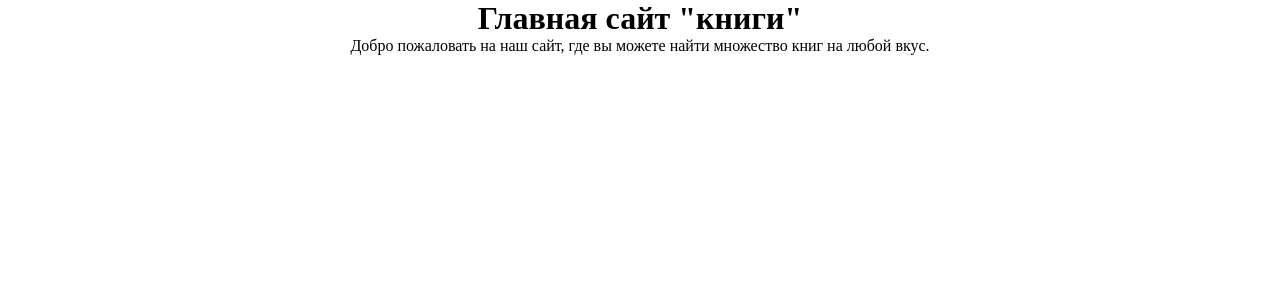
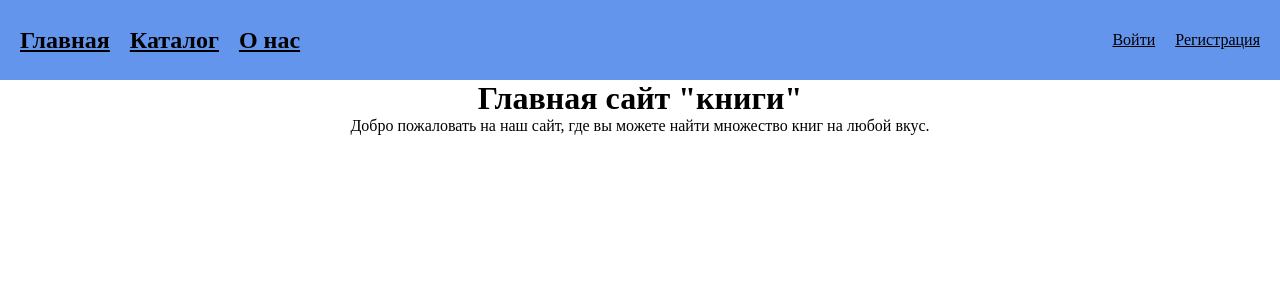
Before and after one commit to frol1k3/django, a Django app: page /products/ in a window 1280 px wide. Shown: the top 300 px of the page. Run offline with Django 5.2, Linux system fonts and the light colour scheme; data that the repository does not hold is empty.

Commit message:
добавил меню на страницу

```diff
--- a/products/urls.py
+++ b/products/urls.py
@@ -1,6 +1,8 @@
 from django.urls import path
-from products.views import index
+from products.views import index, catalog
+
 
 urlpatterns = [
     path("", index, name="index"),
+    path("catalog/", catalog, name="catalog"),
 ]
--- a/products/views.py
+++ b/products/views.py
@@ -4,3 +4,6 @@ from products.models import Book
 def index(req):
     books = Book.objects.all()
     return render(req, "index.html", {"books" : books})
+
+def catalog(req):
+    return render(req, "catalog.html")
--- a/static/style.css
+++ b/static/style.css
@@ -20,3 +20,30 @@ body{
     height: 300px;
     box-shadow: 0 5px 5px rgba(40, 40, 40, 0.5);
 }
+
+header{
+    width: 100vw;
+    display: flex;
+    justify-content: space-between;
+    height: 80px;
+    background-color: cornflowerblue;
+    color: black;
+    align-items: center;
+}
+
+nav{
+    display: flex;
+    gap: 20px;
+    margin: 20px;
+}
+
+a{
+    direction: none;
+    color: black;
+}
+
+.auth{
+    display: flex;
+    gap: 20px;
+    margin: 20px;
+}
--- /dev/null
+++ b/templates/base.html
@@ -0,0 +1,31 @@
+<!DOCTYPE html>
+<html lang="en">
+<head>
+    <meta charset="UTF-8">
+    <meta name="viewport" content="width=device-width, initial-scale=1.0">
+    <link rel="stylesheet" href="/static/style.css">
+    <title>Главная</title>
+</head>
+<body>
+    <header>
+        <nav>
+            <a href="{% url 'index' %}"><h1>Главная</h1></a>
+            <a href="{% url 'catalog' %}"><h1>Каталог</h1></a>
+            <a href=""><h1>О нас</h1></a>
+        </nav>
+
+        <div class="auth">
+            {% if user.is_authentificated %}
+                <h2>{{ user.username }}</h2>
+            {% else %}
+                <a href="">Войти</a>
+                <a href="">Регистрация</a>
+            {% endif %}
+        </div>
+    </header>
+
+    {% block main %}{% endblock main %}
+
+
+</body>
+</html>
--- /dev/null
+++ b/templates/catalog.html
@@ -0,0 +1,5 @@
+{% extends "base.html" %}
+
+{% block main %}
+    <h1>Каталог книг</h1>
+{% endblock main %}
--- a/templates/index.html
+++ b/templates/index.html
@@ -1,12 +1,6 @@
-<!DOCTYPE html>
-<html lang="en">
-<head>
-    <meta charset="UTF-8">
-    <meta name="viewport" content="width=device-width, initial-scale=1.0">
-    <link rel="stylesheet" href="/static/style.css">
-    <title>Главная</title>
-</head>
-<body>
+{% extends "base.html" %}
+
+{% block main %}
     <h1>Главная сайт "книги"</h1>
     <p>Добро пожаловать на наш сайт, где вы можете найти множество книг на любой вкус.</p>
     <div class="wrap">
@@ -17,5 +11,4 @@
             </div>
         {% endfor %}
     </div>
-</body>
-</html>
+{% endblock main %}
```
